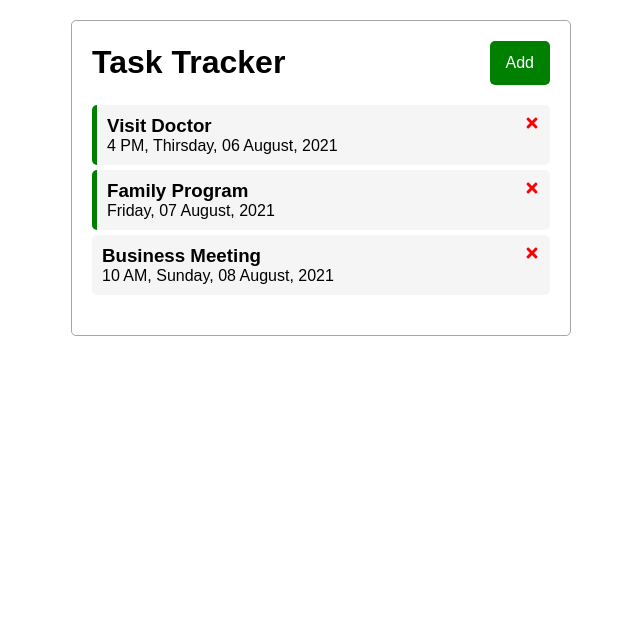
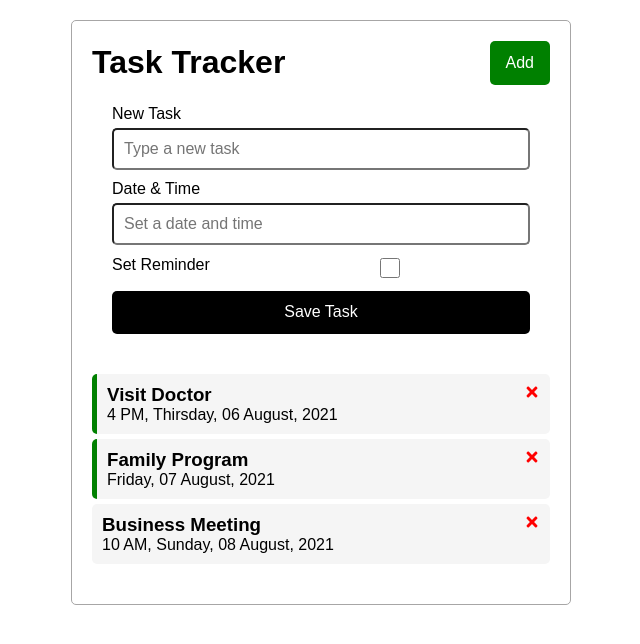
Before and after one commit to ttanvirr/react-task-tracker, a React (Create React App) app: page / in a window 1280 px wide. Shown: the top 644 px of the page, without its empty margins (319-959 px from the left). Built offline with nearby package versions, Linux system fonts and the light colour scheme.

Commit message:
AddForm component, Adding new task

```diff
--- a/package.json
+++ b/package.json
@@ -10,6 +10,7 @@
     "react-dom": "^17.0.2",
     "react-icons": "^4.2.0",
     "react-scripts": "^4.0.3",
+    "reactstrap": "^8.9.0",
     "web-vitals": "^1.1.2"
   },
   "scripts": {
--- a/src/App.js
+++ b/src/App.js
@@ -1,4 +1,5 @@
 import { useState } from "react";
+import AddForm from "./components/AddForm";
 import Header from "./components/Header";
 import Tasks from "./components/Tasks";
 
@@ -38,9 +39,16 @@ const toggleReminder = id => {
   )
 }
 
+const onAdd = task => {      // task receives an object from AddForm component
+  const id = tasks.length + 1;
+  const newTask = {id, ...task};
+  setTasks([...tasks, newTask]);
+}
+
   return (
     <div className="container">
       <Header />
+      <AddForm onAdd={onAdd} />
       <Tasks
         tasks = {tasks}
         deleteTask={deleteTask}
--- /dev/null
+++ b/src/components/AddForm.js
@@ -0,0 +1,52 @@
+import { useState } from "react";
+
+const AddForm = ({onAdd}) => {
+    const [task, setTask] = useState("");
+    const [date, setDate] = useState("");
+    const [reminder, setReminder] = useState(false);
+
+    const addTask = e => {
+        e.preventDefault();
+        if(!task) {
+            alert("Please add a task");
+            return;
+        }
+        // Calling onAdd() function from App.js which adds new task
+        onAdd({task, date, reminder});
+        // Clear fields on sumit
+        setTask("");
+        setDate("");
+        setReminder(false);
+    }
+
+    return (
+            <form className="add-form" onSubmit={addTask}>
+                <div className="form-control">
+                    <label>New Task</label>
+                    <input
+                        type="text"
+                        value={task}
+                        placeholder="Type a new task"
+                        onChange={e=>setTask(e.target.value)} />
+                </div>
+                <div className="form-control">
+                    <label>Date & Time</label>
+                    <input
+                        type="text"
+                        value={date}
+                        placeholder="Set a date and time"
+                        onChange={e=>setDate(e.target.value)} />
+                </div>
+                <div className="form-control form-control-check">
+                    <label>Set Reminder</label>
+                    <input
+                        type="checkbox"
+                        checked={reminder}
+                        onChange={e=>setReminder(e.currentTarget.checked)} />
+                </div>
+                <input type="submit" value="Save Task" className="btn btn-block" />
+            </form>
+    )
+}
+
+export default AddForm;
--- a/src/components/Button.js
+++ b/src/components/Button.js
@@ -1,4 +1,5 @@
 const Button = ({ btnTxt, btnClr }) => {
+
     return (
         <>
             <button className="btn" style={{backgroundColor:btnClr}}> {btnTxt} </button>
--- a/src/components/Header.js
+++ b/src/components/Header.js
@@ -1,10 +1,14 @@
 import Button from "./Button"
 
 const Header = () => {
+
     return (
         <div className="header">
             <h1>Task Tracker</h1>
-            <Button btnTxt="Add" btnClr="Green" />
+            <Button
+                btnTxt="Add"
+                btnClr="Green"
+            />
         </div>
     )
 }
--- a/src/index.css
+++ b/src/index.css
@@ -31,11 +31,21 @@ h1, h2, h3, h4, h5, h6, p, ul {
 
 .btn {
     padding: 0.8rem 1rem;
+    background-color: black;
     color: #fff;
     border: none;
     border-radius: 5px;
     font-size: 1rem;
     cursor: pointer;
+}
+
+.btn:active {
+    transform: scale(.98);
+}
+
+.btn-block {
+    width: 100%;
+    display: block;
 }
 
 .tasks {
@@ -56,3 +66,37 @@ h1, h2, h3, h4, h5, h6, p, ul {
 .reminder {
     border-left: 5px solid green;
 }
+
+.add-form {
+    padding: 20px;
+}
+
+.form-control {
+    margin-bottom: 10px;
+}
+
+.form-control input {
+    padding: 10px;
+    width: 100%;
+    border-radius: 5px;
+    font-size: 1rem;
+}
+
+.form-control label {
+    display: block;
+    margin-bottom: 5px;
+}
+
+.form-control-check {
+    display: flex;
+    justify-content: space-between;
+    align-items: center;
+}
+
+.form-control-check label {
+    flex: 1;
+}
+.form-control-check input {
+    flex: 2;
+    height: 20px;
+}
```
Also changed, not shown: 1 other file (tests, documents, lock files or other folders).
